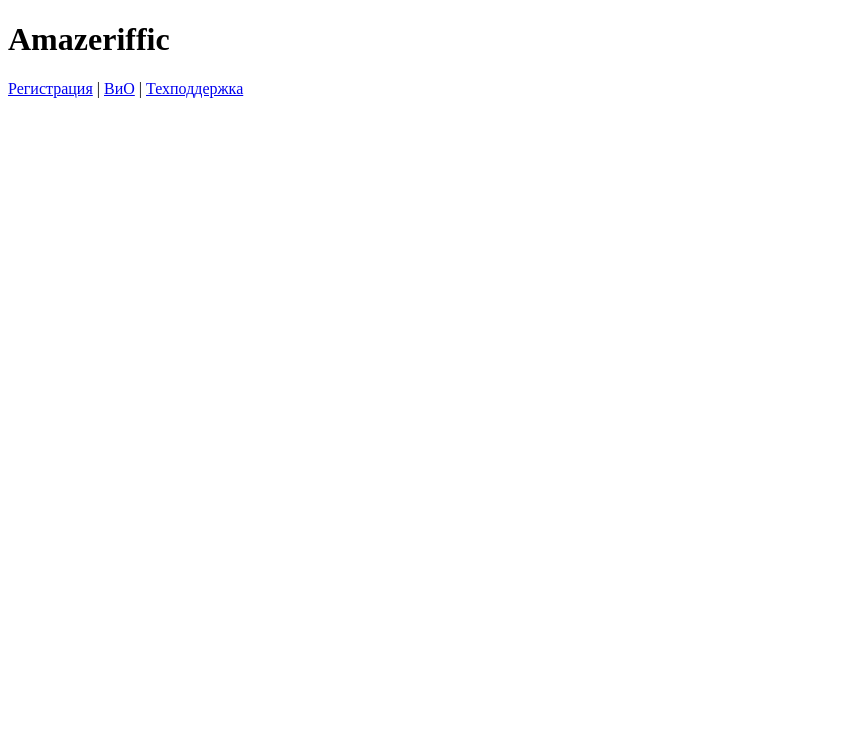
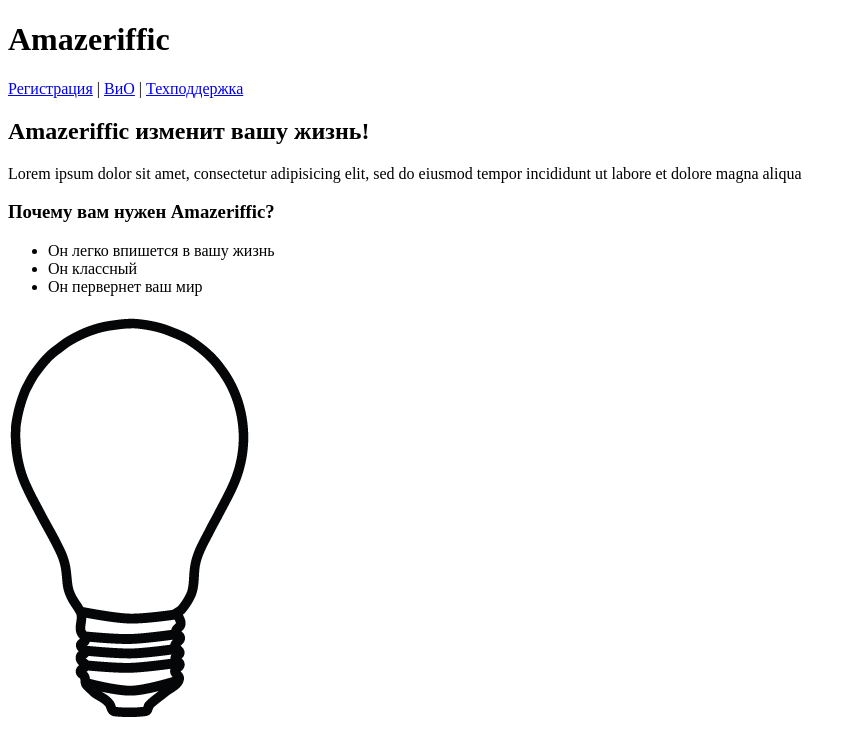
Before and after one commit to Knoc/Amazeriffic, a plain HTML site: page index.html in a window 1280 px wide. Shown: the whole page, without its empty margins (0-856 px from the left). Drawn offline with Linux system fonts and the light colour scheme.

Commit message:
Add main

```diff
--- a/index.html
+++ b/index.html
@@ -13,6 +13,17 @@
 			</nav>
 		</header>
 		<main>
+			<div>
+				<h2>Amazeriffic изменит вашу жизнь!</h2>
+				<p>Lorem ipsum dolor sit amet, consectetur adipisicing elit, sed do eiusmod tempor incididunt ut labore et dolore magna aliqua</p>
+				<h3>Почему вам нужен Amazeriffic?</h3>
+				<ul>
+					<li> Он легко впишется в вашу жизнь</li>
+					<li>Он классный</li>
+					<li>Он первернет ваш мир</li>
+				</ul>
+			</div>
+			<img src="lightbulb.png" alt="Изображение лампочки">
 		</main>
 		<footer>
 		</footer>
```
Also changed, not shown: lightbulb.png (added).
